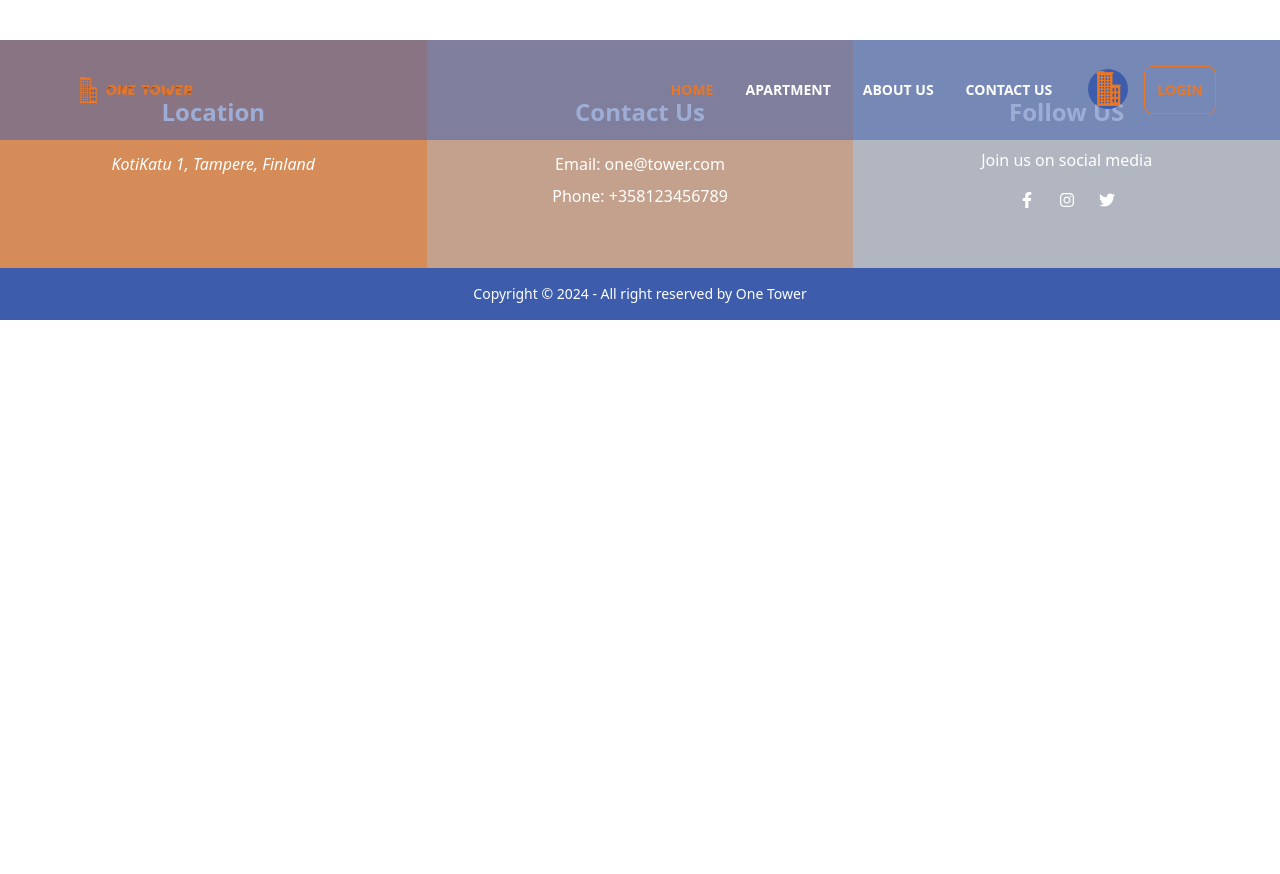
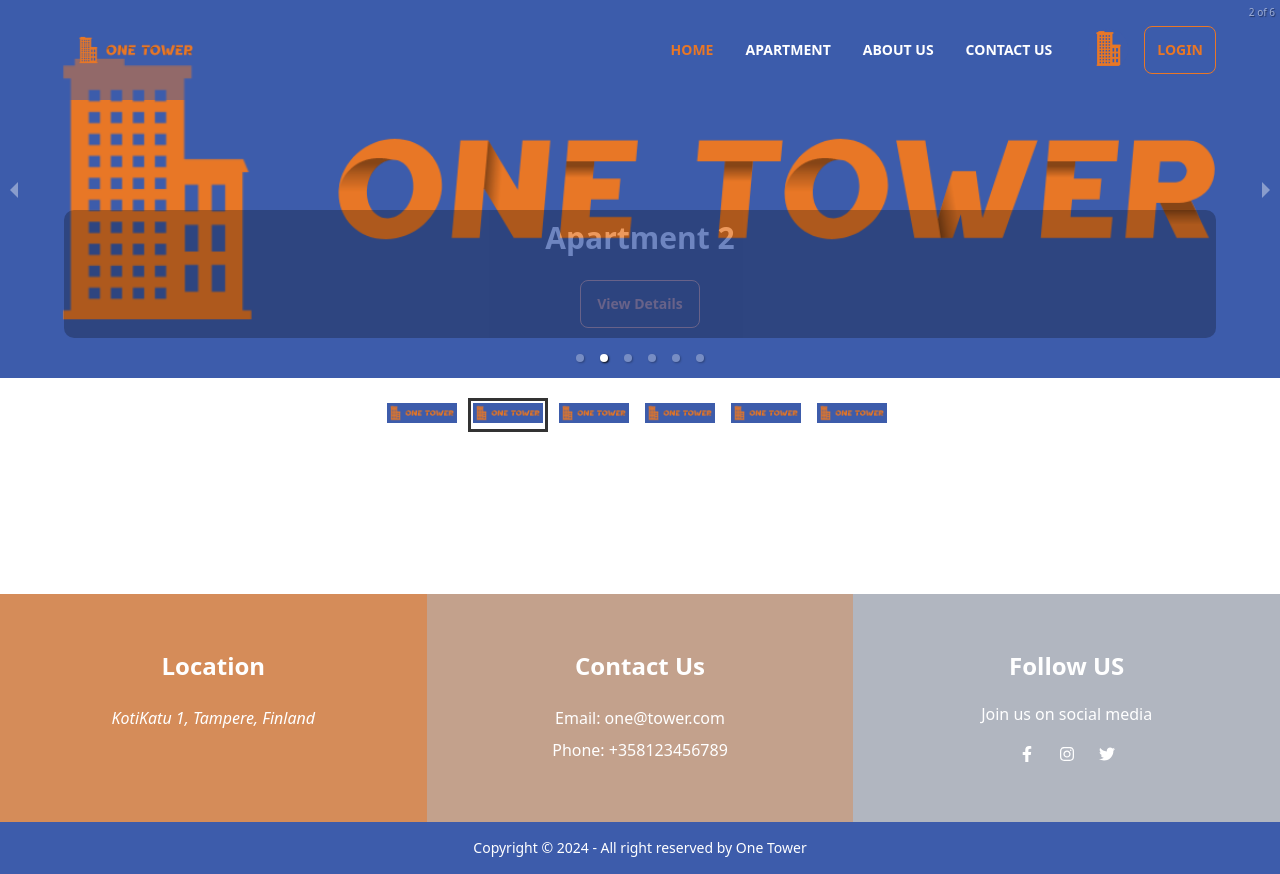
Before and after one commit to maasajal/one-tower-client, a React (Vite) app: page / in a window 1280 px wide. Before the commit the page ends 800 px from the top, so only its background shows below. Built offline with nearby package versions, Linux system fonts and the light colour scheme.

Commit message:
Banner added with some fake image and legend contents

```diff
--- a/package.json
+++ b/package.json
@@ -15,6 +15,7 @@
     "react": "^18.2.0",
     "react-dom": "^18.2.0",
     "react-icons": "^5.2.1",
+    "react-responsive-carousel": "^3.2.23",
     "react-router-dom": "^6.23.1",
     "sort-by": "^1.2.0"
   },
--- /dev/null
+++ b/src/pages/Home/Banner/Banner.jsx
@@ -0,0 +1,92 @@
+import { Carousel } from "react-responsive-carousel";
+import "react-responsive-carousel/lib/styles/carousel.min.css"; // requires a loader
+
+import bannerSlide1 from "../../../assets/logo.png";
+import bannerSlide2 from "../../../assets/logo.png";
+import bannerSlide3 from "../../../assets/logo.png";
+import bannerSlide4 from "../../../assets/logo.png";
+import bannerSlide5 from "../../../assets/logo.png";
+import bannerSlide6 from "../../../assets/logo.png";
+import { Link } from "react-router-dom";
+
+const Banner = () => {
+  return (
+    <>
+      <Carousel autoPlay infiniteLoop showArrows={true} className="text-center">
+        <div>
+          <img src={bannerSlide1} />
+          <div className="legend space-y-6">
+            <h2 className="text-3xl font-bold">Apartment 1</h2>
+            <Link
+              to="/apartment-details"
+              className="btn btn-outline text-[#e87726] hover:text-[#e87726]"
+            >
+              View Details
+            </Link>
+          </div>
+        </div>
+        <div>
+          <img src={bannerSlide2} />
+          <div className="legend space-y-6">
+            <h2 className="text-3xl font-bold">Apartment 2</h2>
+            <Link
+              to="/apartment-details"
+              className="btn btn-outline text-[#e87726] hover:text-[#e87726]"
+            >
+              View Details
+            </Link>
+          </div>
+        </div>
+        <div>
+          <img src={bannerSlide3} />
+          <div className="legend space-y-6">
+            <h2 className="text-3xl font-bold">Apartment 3</h2>
+            <Link
+              to="/apartment-details"
+              className="btn btn-outline text-[#e87726] hover:text-[#e87726]"
+            >
+              View Details
+            </Link>
+          </div>
+        </div>
+        <div>
+          <img src={bannerSlide4} />
+          <div className="legend space-y-6">
+            <h2 className="text-3xl font-bold">Apartment 4</h2>
+            <Link
+              to="/apartment-details"
+              className="btn btn-outline text-[#e87726] hover:text-[#e87726]"
+            >
+              View Details
+            </Link>
+          </div>
+        </div>
+        <div>
+          <img src={bannerSlide5} />
+          <div className="legend space-y-6">
+            <h2 className="text-3xl font-bold">Apartment 5</h2>
+            <Link
+              to="/apartment-details"
+              className="btn btn-outline text-[#e87726] hover:text-[#e87726]"
+            >
+              View Details
+            </Link>
+          </div>
+        </div>
+        <div>
+          <img src={bannerSlide6} />
+          <div className="legend space-y-6">
+            <h2 className="text-3xl font-bold">Apartment 6</h2>
+            <Link
+              to="/apartment-details"
+              className="btn btn-outline text-[#e87726] hover:text-[#e87726]"
+            >
+              View Details
+            </Link>
+          </div>
+        </div>
+      </Carousel>
+    </>
+  );
+};
+export default Banner;
--- a/src/pages/Home/Home.jsx
+++ b/src/pages/Home/Home.jsx
@@ -1,7 +1,12 @@
+import Banner from "./Banner/Banner";
+
 const Home = () => {
   return (
     <>
-      {/* <h2 className="text-5xl font-bold">One Tower</h2> */}
+      <Banner />
+      <div className="max-w-6xl mx-auto px-2 md:px-4 py-12">
+
+      </div>
     </>
   );
 };
```
Also changed, not shown: 2 other files (tests, documents, lock files or other folders).
